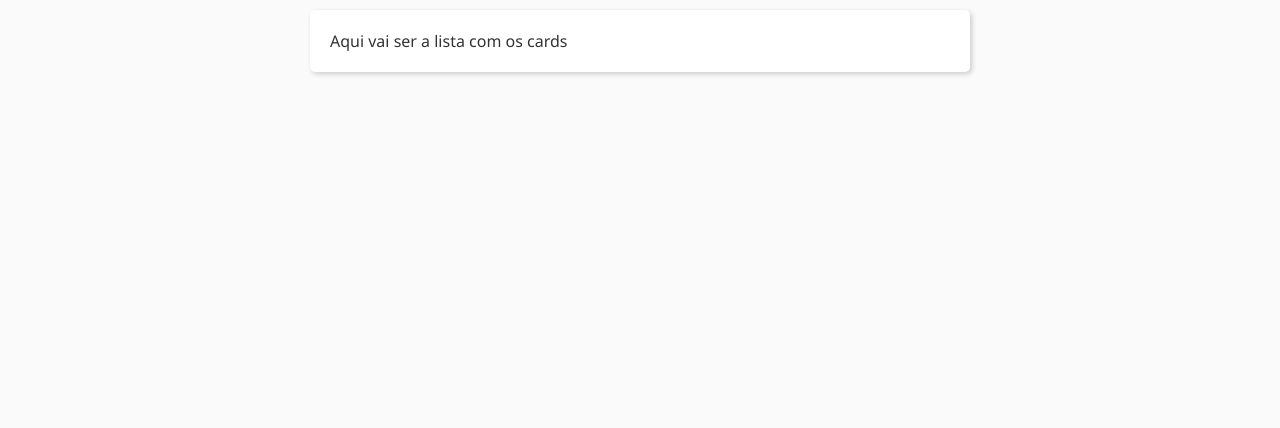
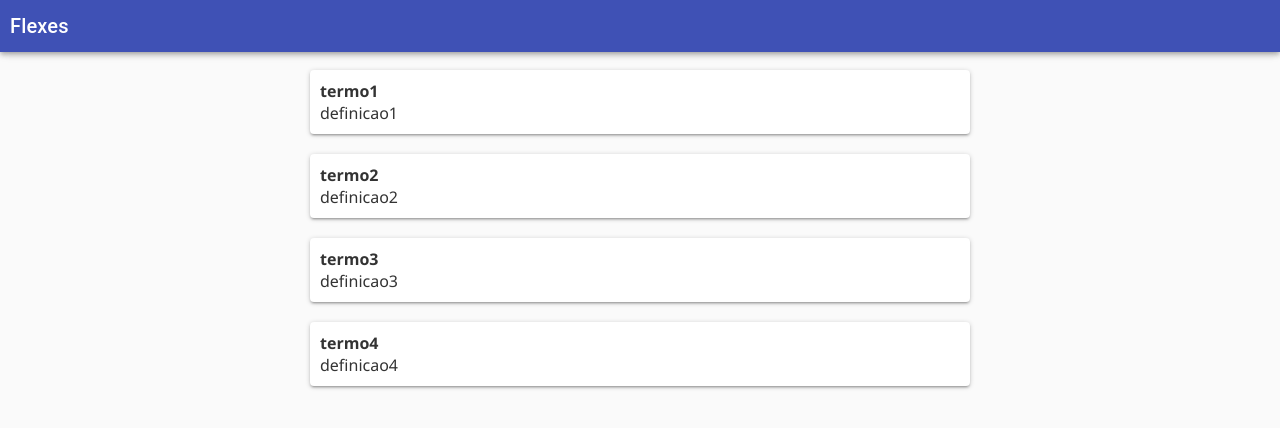
Before and after one commit to valterlucena/devweb-front, a React (Create React App) app in the folder flexes/: page / in a window 1280 px wide. Shown: the top 428 px of the page. Built offline with nearby package versions, Linux system fonts and the light colour scheme.

Commit message:
modifica componentes para adequar-se ao jsx style guide cria componente header mocka alguns termos e definicoes do componente principal

```diff
--- a/flexes/src/App.js
+++ b/flexes/src/App.js
@@ -1,13 +1,15 @@
 import React, { Component } from 'react';
 
-import Container from './components/Container/container';
+import Container from './components/Container/Container';
 
 import './styles.css';
+import Header from './components/Header/Header';
 
 class App extends Component {
   render() {
     return (
       <div className="App">
+        <Header />
         <Container />
       </div>
     );
--- /dev/null
+++ b/flexes/src/components/Cards/Cards.css
@@ -0,0 +1,5 @@
+.card {
+    margin: 0px auto 20px;
+    padding: 10px;
+    background: #fff;
+}
--- /dev/null
+++ b/flexes/src/components/Cards/Cards.js
@@ -0,0 +1,45 @@
+import React, {Component} from 'react';
+
+import './Cards.css';
+import Paper from '@material-ui/core/Paper';
+import { Typography } from '@material-ui/core';
+
+class Cards extends Component {
+
+    state = {
+        cards: [
+            {
+                termo: 'termo1',
+                definicao: 'definicao1'
+            },
+            {
+                termo: 'termo2',
+                definicao: 'definicao2'
+            },
+            {
+                termo: 'termo3',
+                definicao: 'definicao3'
+            },
+            {
+                termo: 'termo4',
+                definicao: 'definicao4'
+            },
+        ]
+    }
+
+    render() {
+        const {cards} = this.state;
+        return (
+            <div className="cards">
+                {cards.map(card => (
+                    <Paper className="card">
+                        <strong>{card.termo}</strong>
+                        <p>{card.definicao}</p>
+                    </Paper>
+                ))}
+            </div>
+        );
+    }
+}
+
+export default Cards;
--- a/flexes/src/components/Cards/cards.css
+++ /dev/null
@@ -1,6 +0,0 @@
-.cards {
-    padding: 20px;
-    border-radius: 5px;
-    background: #fff;
-    box-shadow: 2px 2px 5px #ccc;
-}
--- a/flexes/src/components/Cards/cards.js
+++ /dev/null
@@ -1,14 +0,0 @@
-import React, {Component} from 'react';
-
-import './cards.css';
-
-export default class Cards extends Component {
-
-    render() {
-        return (
-            <div className="cards">
-                Aqui vai ser a lista com os cards
-            </div>
-        );
-    }
-}
--- a/flexes/src/components/Container/container.css
+++ b/flexes/src/components/Container/Container.css
@@ -1,5 +1,5 @@
 .container {
     max-width: 700px;
-    margin: 10px auto 0;
+    margin: 70px auto 0;
     padding: 0 20px;
 }
--- /dev/null
+++ b/flexes/src/components/Header/Header.css
@@ -0,0 +1,3 @@
+.header {
+    padding: 10px;
+}
--- /dev/null
+++ b/flexes/src/components/Header/Header.js
@@ -0,0 +1,27 @@
+import React, {Component} from 'react';
+
+import AppBar from '@material-ui/core/AppBar';
+import Typography from '@material-ui/core/Typography';
+
+import './Header.css';
+
+class Header extends Component {
+    render() {
+        return(
+            <AppBar
+                position="fixed"
+                color="primary"
+                className="header"
+            >
+                <Typography
+                    variant="h6"
+                    color="inherit"
+                >
+                    Flexes
+                </Typography>
+            </AppBar>
+        );
+    }
+}
+
+export default Header;
```
Also changed, not shown: flexes/src/components/Container/Container.js (renamed from flexes/src/components/Container/container.js, +5 -3 lines).
